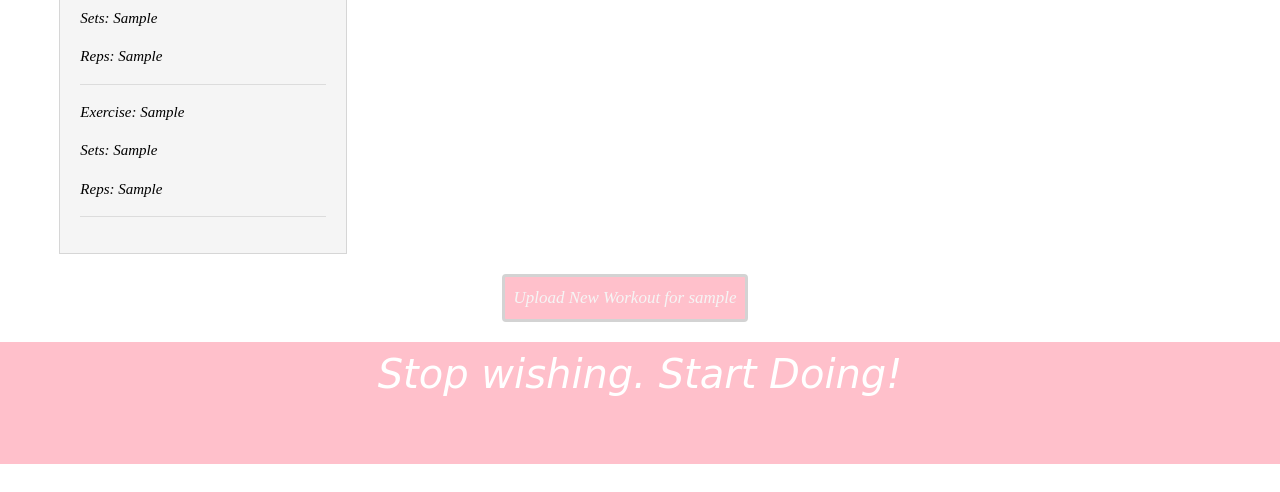
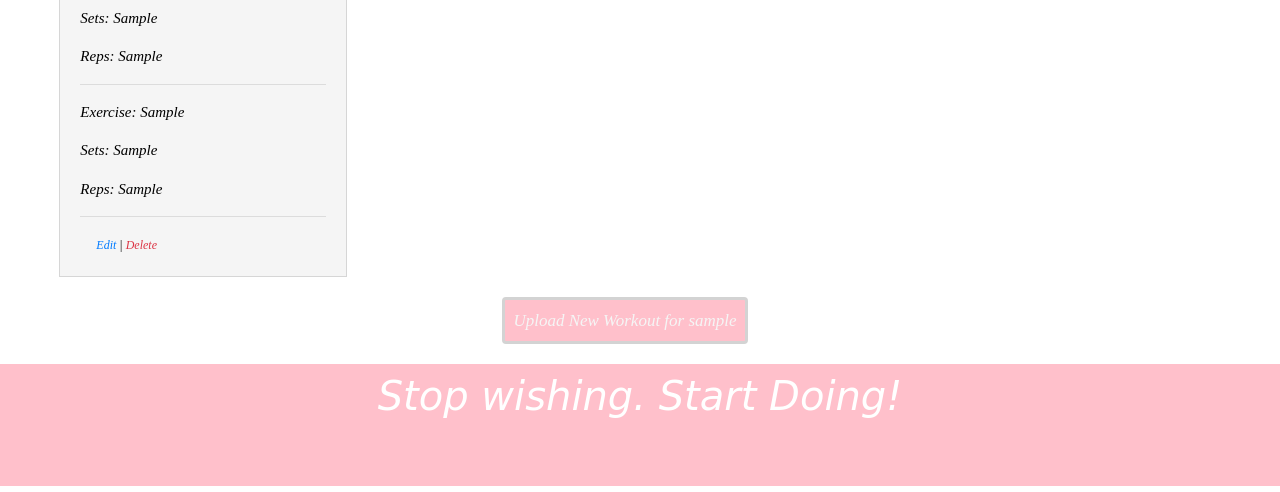
Before and after one commit to cnridley/youi, a Django app: page /workouts/ in a window 1280 px wide. Shown: the part 1607-2099 px from the top of the page. Before the commit the page ends 2071 px from the top, so only its background shows below. Run offline with Django 3.2, Linux system fonts and the light colour scheme; a user stored in the database is signed in; tables that the repository leaves empty hold one stand-in row (values such as "Sample post"); some libraries are stand-ins or nearby versions; some web fonts are replaced.

Commit message:
added edit and delete buttons to workouts page

```diff
--- a/progression/templates/progression_pics.html
+++ b/progression/templates/progression_pics.html
@@ -29,7 +29,7 @@
     <p class="card-text text-center">Waist Measurement: {{ P.waist_measurement }}</p>
     {% if request.user.is_authenticated %}
                 <small class="ml-3">
-                <a href="{% url 'edit_picture' P.id %}">Edit</a>
+                <a href="{% url 'edit_picture' P.id %}">Edit</a> |
                 <a class="text-danger" href="{% url 'delete_picture' P.id %}">Delete</a>
             </small>
     {% endif %}
--- a/workouts/templates/workouts.html
+++ b/workouts/templates/workouts.html
@@ -61,7 +61,12 @@
             <p class="card-text">Sets: {{ W.sets10 }}</p>
             <p class="card-text">Reps: {{ W.reps10 }}</p>
             <hr>
-
+            {% if request.user.is_authenticated %}
+                <small class="ml-3">
+                <a href="{% url 'edit_workout' W.id %}">Edit</a> |
+                <a class="text-danger" href="{% url 'delete_workout' W.id %}">Delete</a>
+            </small>
+            {% endif %}
 
 
         </div>
--- a/workouts/urls.py
+++ b/workouts/urls.py
@@ -4,4 +4,6 @@ from . import views
 
 urlpatterns = [
     path('', views.workouts_page, name='workouts_page'),
+    path('edit/<int:workout_id>/', views.edit_workout, name='edit_workout'),
+    path('delete/<int:workouts_id>/', views.delete_workout, name='delete_workout'),
 ]
--- a/workouts/views.py
+++ b/workouts/views.py
@@ -1,7 +1,9 @@
-from django.shortcuts import render, reverse, redirect
+from django.shortcuts import render, reverse, redirect, get_object_or_404
 from .forms import WorkoutForm
 from Profile.models import Profile
 from .models import workouts
+from django.contrib import messages
+from django.contrib.auth.decorators import login_required
 
 # Create your views here.
 
@@ -26,3 +28,43 @@ def workouts_page(request):
     template = 'workouts.html'
 
     return render(request, template, context)
+
+@login_required
+def edit_workout(request, workout_id):
+    """ Edit a product in the store """
+    if not request.user.is_superuser:
+        messages.info(request, 'Sorry, you can not do that.')
+        return redirect(reverse('Profile'))
+
+    workout = get_object_or_404(workouts, pk=workout_id)
+    if request.method == 'POST':
+        form = WorkoutForm(request.POST, request.FILES, instance=workout)
+        if form.is_valid():
+            form.save()
+            messages.info(request, 'Successfully updated workout!')
+            return redirect(reverse('workouts_page'))
+        else:
+            messages.error(request, 'Failed to update picture. Please ensure the form is valid.')
+    else:
+        form = WorkoutForm(instance=workout)
+
+    template = 'edit_workout.html'
+
+    context = {
+        'form': form,
+        'workout': workout,
+    }
+
+    return render(request, template, context)
+
+@login_required
+def delete_workout(request, workouts_id):
+    """ Delete a product from the store """
+    if not request.user.is_authenticated:
+        messages.info(request, 'Sorry, you can not do that!')
+        return redirect(reverse('workouts'))
+
+    picture = get_object_or_404(workouts, pk=workouts_id)
+    picture.delete()
+    messages.info(request, 'Picture deleted!')
+    return redirect(reverse('workouts_page'))
```
Also changed, not shown: workouts/templates/edit_workout.html (added, +19 -0 lines), media/1200px-Flag_of_Canada_Pantone.svg_r2hb62B.webp (added).
